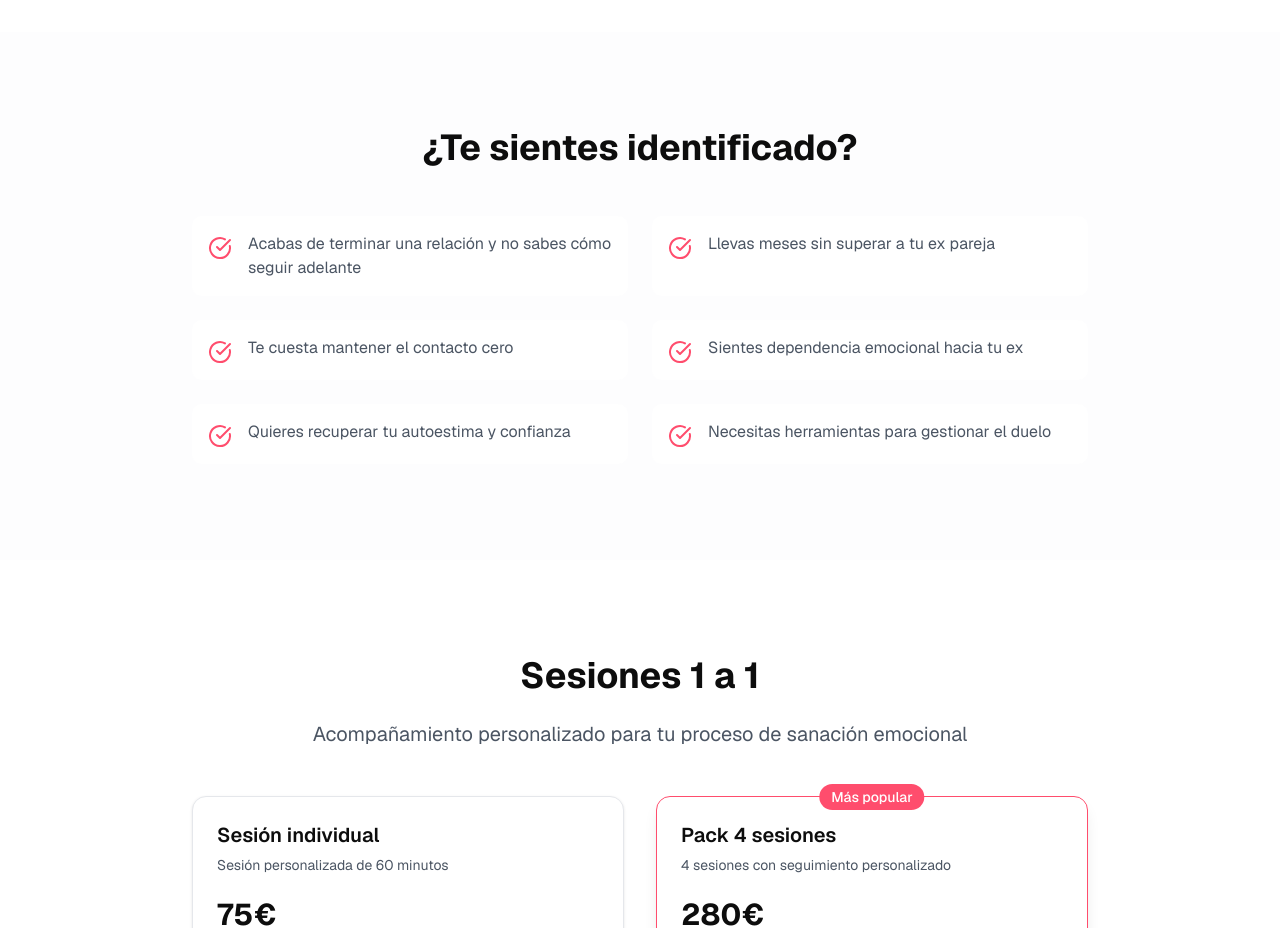
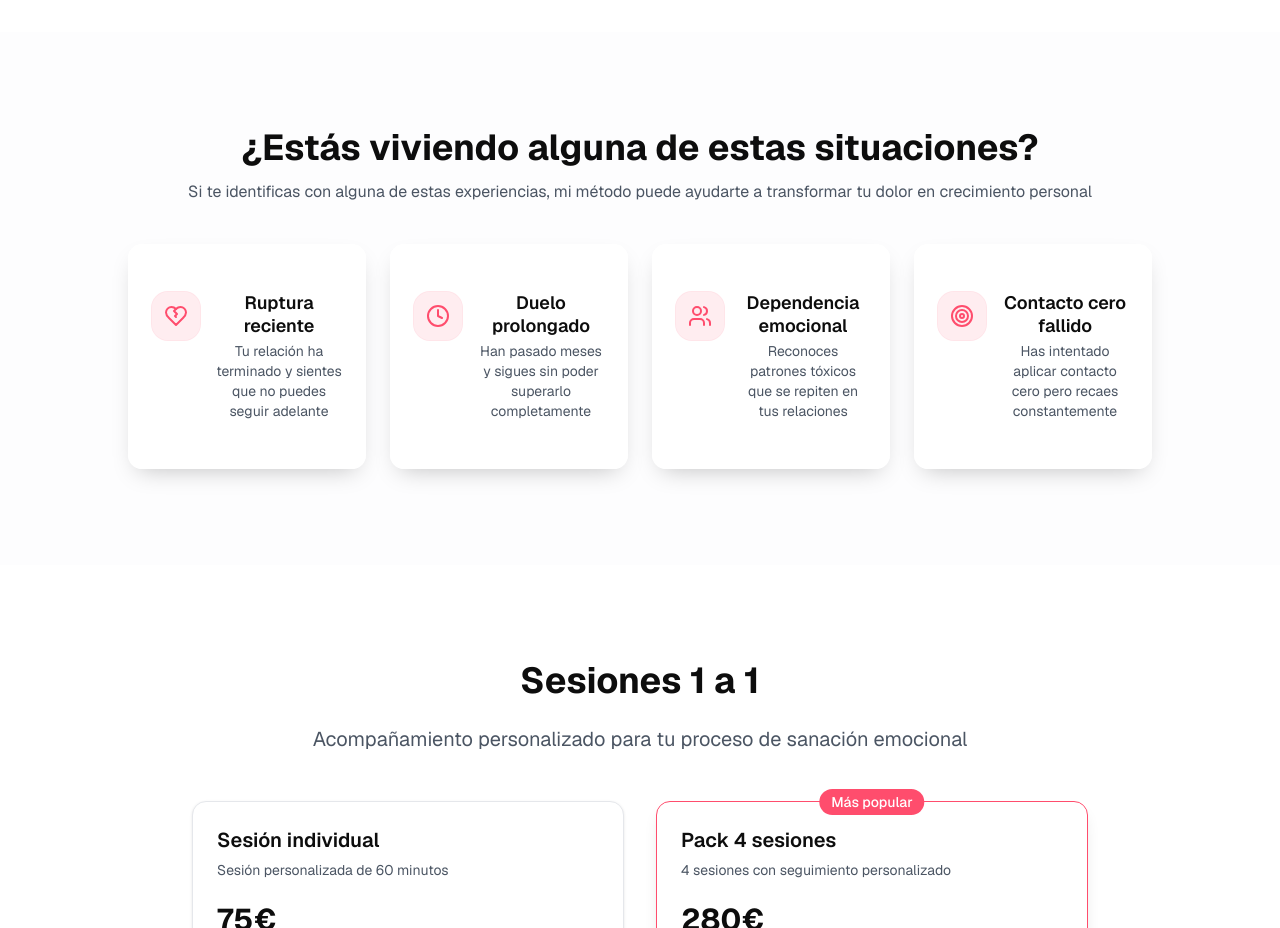
Before and after one commit to albercv/ferdi-coach, a Next.js app: page / in a window 1280 px wide. Shown: the part 820-1748 px from the top of the page. Built offline with nearby package versions, Linux system fonts and the light colour scheme.

Commit message:
Adds cards to for-who section

```diff
--- a/app/globals.css
+++ b/app/globals.css
@@ -448,3 +448,25 @@
     .pulse-circle::after { animation: none; opacity: 0.12; }
   }
 }
+
+/* 3D Cards utilities */
+@layer utilities {
+  .perspective-1000 { perspective: 1000px; }
+  .card-3d {
+    transform-style: preserve-3d;
+    transition: transform 450ms cubic-bezier(.2,.7,.2,1), box-shadow 450ms ease;
+  }
+  .card-3d:hover {
+    transform: translateY(-2px) rotateX(2.2deg) rotateY(-2.2deg);
+    box-shadow: 0 18px 45px -15px rgba(0,0,0,.25), 0 6px 16px -10px rgba(0,0,0,.2);
+  }
+  .icon-lift { transform: translateZ(24px); }
+}
+
+@media (prefers-reduced-motion: reduce) {
+  @layer utilities {
+    .card-3d { transition: none; }
+    .card-3d:hover { transform: none; box-shadow: 0 10px 25px -10px rgba(0,0,0,.25); }
+    .icon-lift { transform: none; }
+  }
+}
--- a/components/sections/for-who-section.tsx
+++ b/components/sections/for-who-section.tsx
@@ -1,23 +1,58 @@
 import { Section } from "@/components/ui/section"
 import { siteContent } from "@/data/content"
-import { CheckCircle } from "lucide-react"
+import { Card, CardContent } from "@/components/ui/card"
+import { HeartCrack, Clock, Users, Target } from "lucide-react"
+
+const iconMap = {
+  "heart-crack": HeartCrack,
+  clock: Clock,
+  users: Users,
+  target: Target,
+} as const
+
+type IconKey = keyof typeof iconMap
 
 export function ForWhoSection() {
   const { forWho } = siteContent
 
   return (
     <Section id="para-quien" aria-labelledby="para-quien-title" className="bg-secondary/30">
-      <div className="text-center max-w-4xl mx-auto">
-        <h2 id="para-quien-title" className="text-3xl md:text-4xl font-bold mb-12 text-balance">
+      <div className="text-center max-w-5xl mx-auto">
+        <h2 id="para-quien-title" className="text-3xl md:text-4xl font-bold text-balance">
           {forWho.title}
         </h2>
-        <div className="grid grid-cols-1 md:grid-cols-2 gap-6">
-          {forWho.situations.map((situation, index) => (
-            <div key={index} className="flex items-start text-left p-4 rounded-lg bg-card">
-              <CheckCircle className="h-6 w-6 text-accent mr-4 mt-1 flex-shrink-0" />
-              <p className="text-muted-foreground text-pretty">{situation}</p>
-            </div>
-          ))}
+        {forWho.subtitle && (
+          <p className="mt-3 text-muted-foreground text-balance">
+            {forWho.subtitle}
+          </p>
+        )}
+
+        <div className="mt-10 grid grid-cols-1 sm:grid-cols-2 lg:grid-cols-4 gap-5 lg:gap-6 perspective-1000">
+          {forWho.cards?.map((card, idx) => {
+            const Icon = iconMap[(card.icon as IconKey) ?? "heart-crack"]
+            return (
+              <Card
+                key={idx}
+                className="group relative overflow-hidden will-change-transform transition-transform duration-500 ease-out border-0 shadow-[0_10px_25px_-10px_rgba(0,0,0,0.25)] bg-white/90 backdrop-blur card-3d hover:scale-[1.02]"
+                aria-label={`${card.title}`}
+              >
+                <CardContent className="p-6">
+                  <div className="flex items-start gap-4">
+                    <div className="shrink-0 rounded-2xl bg-accent/10 text-accent p-3 ring-1 ring-accent/15 group-hover:translate-y-[-2px] group-hover:scale-105 transition-transform duration-500 icon-lift">
+                      <Icon className="h-6 w-6" aria-hidden="true" />
+                    </div>
+                    <div>
+                      <h3 className="font-semibold text-lg leading-tight">{card.title}</h3>
+                      <p className="mt-1 text-sm text-muted-foreground text-pretty">{card.description}</p>
+                    </div>
+                  </div>
+                </CardContent>
+                <div className="pointer-events-none absolute inset-0 opacity-0 group-hover:opacity-100 transition-opacity duration-500" aria-hidden="true">
+                  <div className="absolute -top-16 -right-10 h-40 w-40 rounded-full bg-accent/20 blur-2xl" />
+                </div>
+              </Card>
+            )
+          })}
         </div>
       </div>
     </Section>
--- a/data/content.ts
+++ b/data/content.ts
@@ -14,14 +14,14 @@ export const siteContent = {
   },
 
   forWho: {
-    title: "¿Te sientes identificado?",
-    situations: [
-      "Acabas de terminar una relación y no sabes cómo seguir adelante",
-      "Llevas meses sin superar a tu ex pareja",
-      "Te cuesta mantener el contacto cero",
-      "Sientes dependencia emocional hacia tu ex",
-      "Quieres recuperar tu autoestima y confianza",
-      "Necesitas herramientas para gestionar el duelo",
+    title: "¿Estás viviendo alguna de estas situaciones?",
+    subtitle:
+      "Si te identificas con alguna de estas experiencias, mi método puede ayudarte a transformar tu dolor en crecimiento personal",
+    cards: [
+      { title: "Ruptura reciente", description: "Tu relación ha terminado y sientes que no puedes seguir adelante", icon: "heart-crack" },
+      { title: "Duelo prolongado", description: "Han pasado meses y sigues sin poder superarlo completamente", icon: "clock" },
+      { title: "Dependencia emocional", description: "Reconoces patrones tóxicos que se repiten en tus relaciones", icon: "users" },
+      { title: "Contacto cero fallido", description: "Has intentado aplicar contacto cero pero recaes constantemente", icon: "target" }
     ],
   },
 
```
